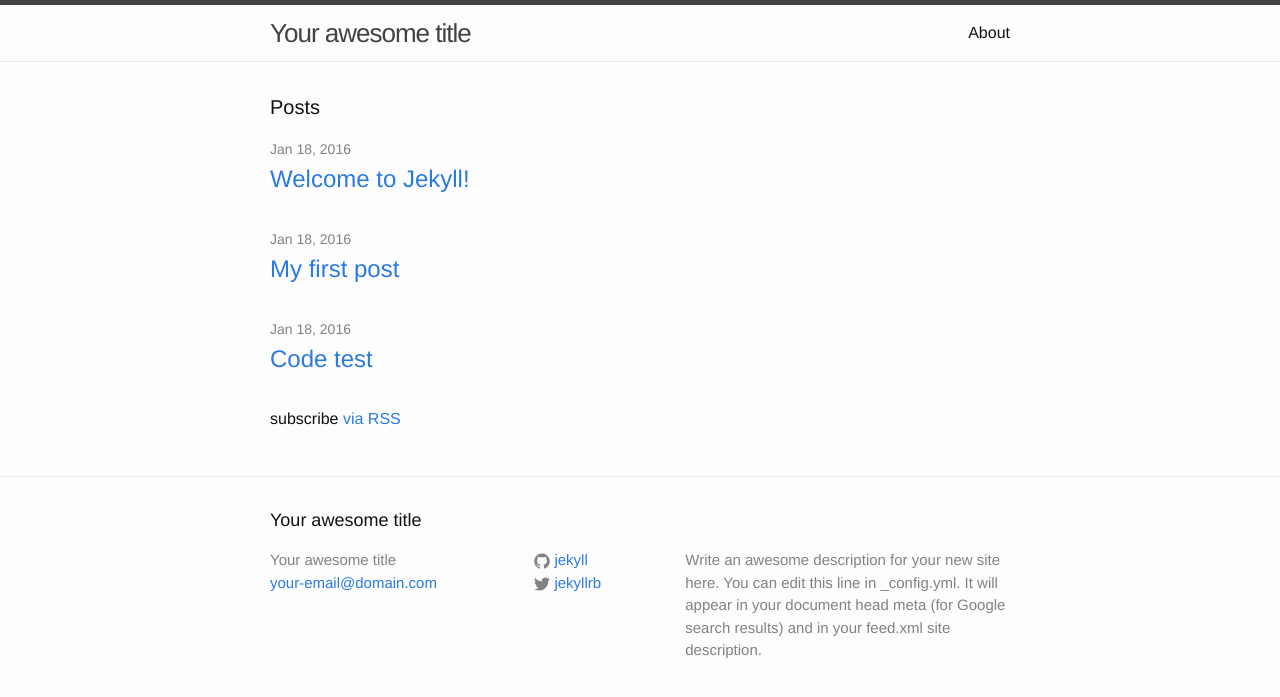
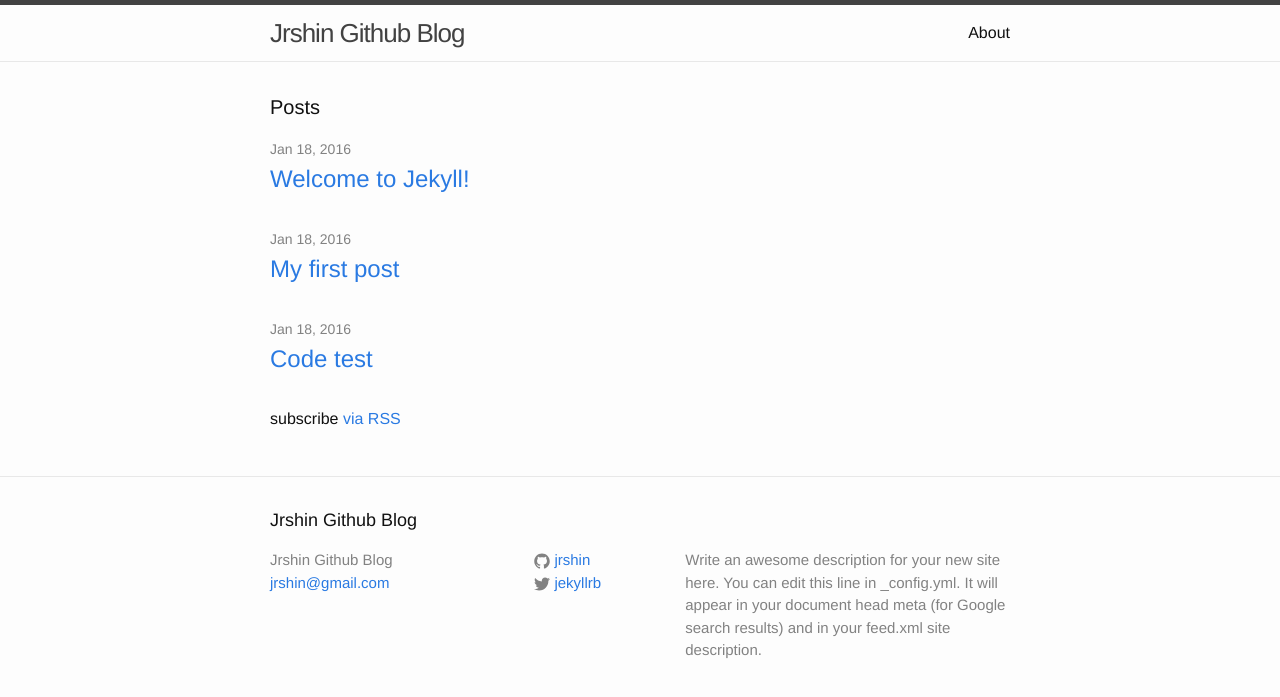
Before and after one commit to jrshin/jrshin.github.io, a Jekyll site: the page built from index.html, in a window 1280 px wide. Shown: the top 697 px of the page. Built offline with Jekyll 4.4.1, drawn with Linux system fonts in a browser that asks for light colours.

Commit message:
Added some personal info into _config.yml

```diff
--- a/_config.yml
+++ b/_config.yml
@@ -6,16 +6,16 @@
 # 'jekyll serve'. If you change this file, please restart the server process.
 
 # Site settings
-title: Your awesome title
-email: your-email@domain.com
+title: Jrshin Github Blog
+email: jrshin@gmail.com
 description: > # this means to ignore newlines until "baseurl:"
   Write an awesome description for your new site here. You can edit this
   line in _config.yml. It will appear in your document head meta (for
   Google search results) and in your feed.xml site description.
 baseurl: "" # the subpath of your site, e.g. /blog
-url: "http://yourdomain.com" # the base hostname & protocol for your site
+url: "http://jrshin.github.io/" # the base hostname & protocol for your site
 twitter_username: jekyllrb
-github_username:  jekyll
+github_username:  jrshin
 
 # Build settings
 markdown: kramdown
```
